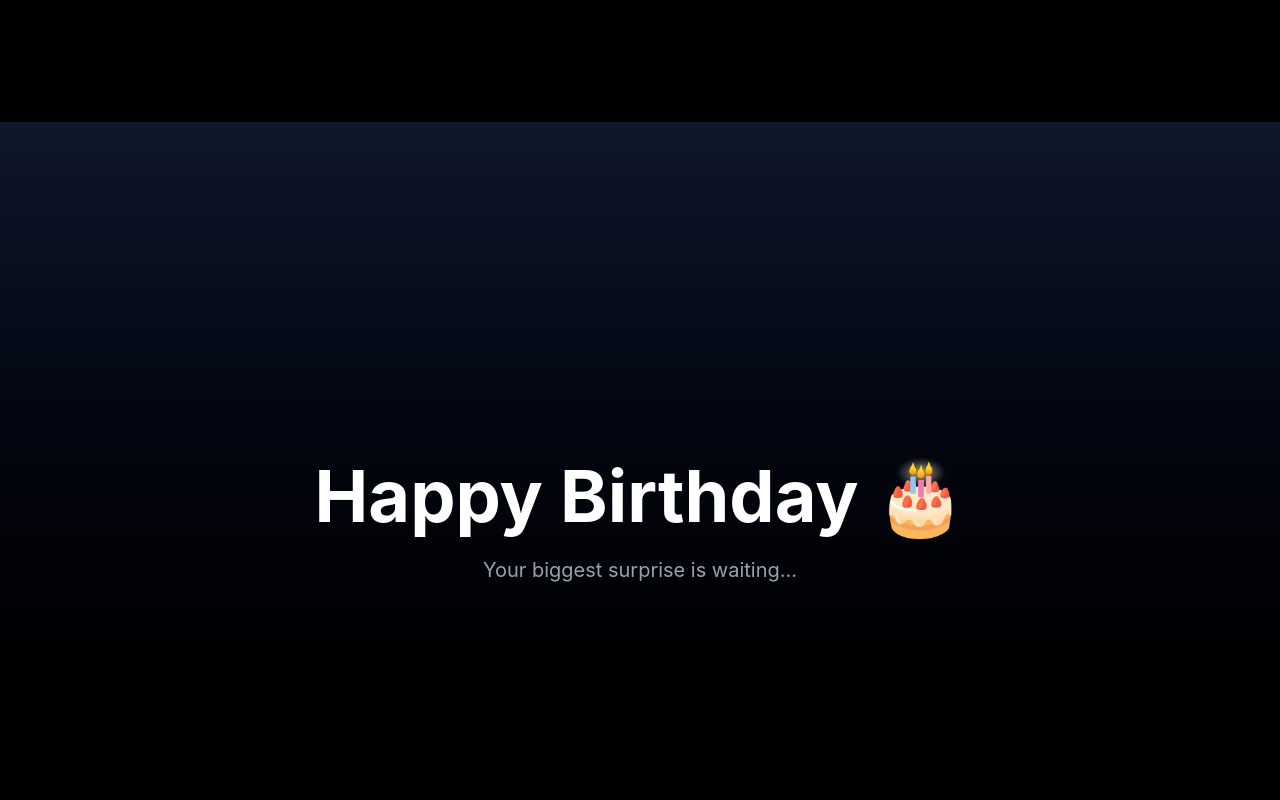
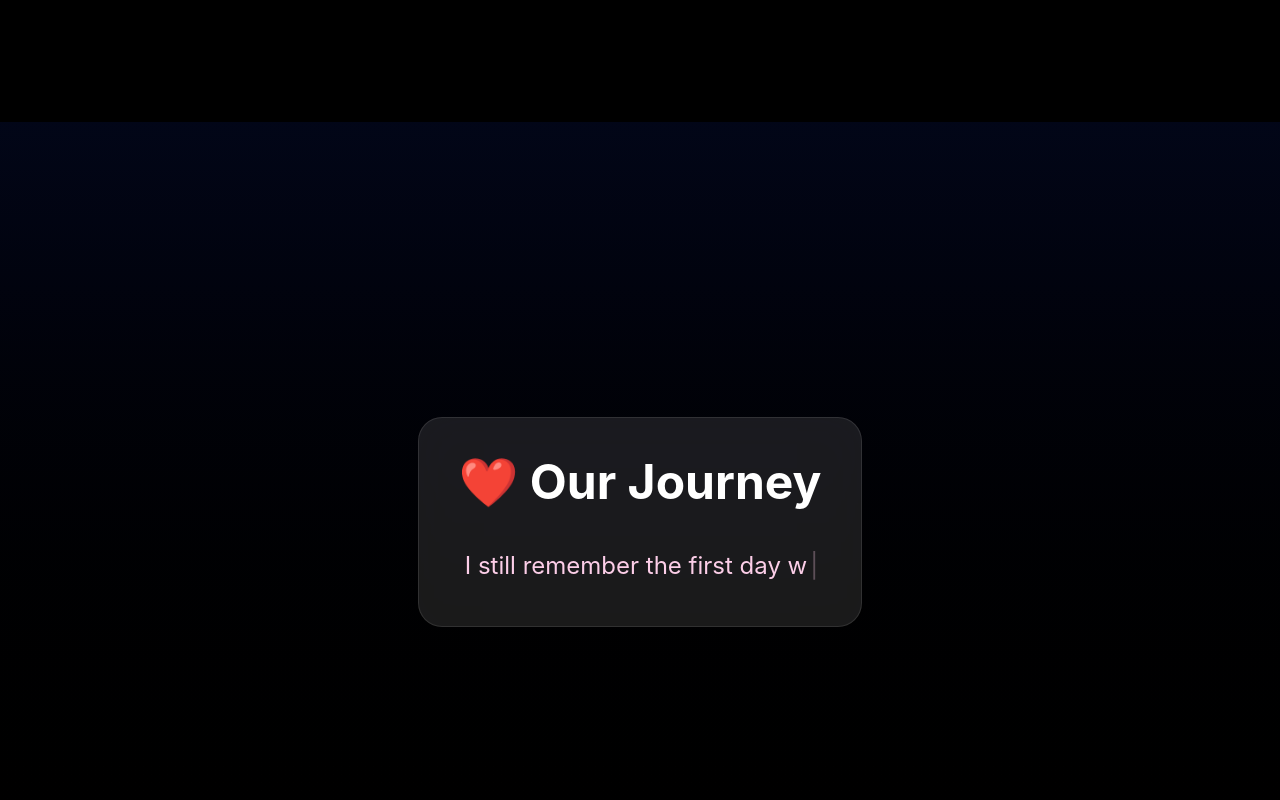
Before and after one commit to tarunpradeep6162/ProjectAurora, a React app in the folder frontend/: page / in a window 1280 px wide. Shown: the part 3680-4480 px from the top of the page. Built offline with nearby package versions, Linux system fonts and the light colour scheme; the HTML template or start-up script is replaced by a standard one.

Commit message:
feat: add cinematic typewriter memory section

```diff
--- /dev/null
+++ b/frontend/src/components/sections/JourneySection.jsx
@@ -0,0 +1,11 @@
+import MemoryTyper from "../typewriter/MemoryTyper";
+
+function JourneySection() {
+  return (
+    <section className="min-h-screen flex items-center justify-center bg-gradient-to-b from-slate-950 to-black px-6">
+      <MemoryTyper />
+    </section>
+  );
+}
+
+export default JourneySection;
--- /dev/null
+++ b/frontend/src/components/typewriter/MemoryTyper.jsx
@@ -0,0 +1,40 @@
+import { Typewriter } from "react-simple-typewriter";
+import { motion } from "framer-motion";
+
+function MemoryTyper() {
+  return (
+    <motion.div
+      initial={{ opacity: 0 }}
+      whileInView={{ opacity: 1 }}
+      viewport={{ once: true }}
+      transition={{ duration: 1 }}
+      className="mx-auto max-w-4xl rounded-3xl border border-white/10 bg-white/10 p-10 backdrop-blur-xl"
+    >
+      <h2 className="mb-10 text-center text-5xl font-bold text-white">
+        ❤️ Our Journey
+      </h2>
+
+      <div className="text-center text-2xl leading-10 text-pink-200">
+
+        <Typewriter
+          words={[
+            "I still remember the first day we met...",
+            "Every smile with you became my favorite memory...",
+            "You made my ordinary life extraordinary...",
+            "Every heartbeat reminds me how lucky I am...",
+            "Happy Birthday, My Love ❤️",
+          ]}
+          loop={0}
+          cursor
+          cursorStyle="|"
+          typeSpeed={60}
+          deleteSpeed={25}
+          delaySpeed={2500}
+        />
+
+      </div>
+    </motion.div>
+  );
+}
+
+export default MemoryTyper;
--- a/frontend/src/pages/Home.jsx
+++ b/frontend/src/pages/Home.jsx
@@ -2,6 +2,7 @@ import HeroSection from "../components/sections/HeroSection";
 import StorySection from "../components/sections/StorySection";
 import MemorySection from "../components/sections/MemorySection";
 import LoveLetterSection from "../components/sections/LoveLetterSection";
+import JourneySection from "../components/sections/JourneySection";
 import BirthdaySection from "../components/sections/BirthdaySection";
 import FooterSection from "../components/sections/FooterSection";
 
@@ -12,6 +13,7 @@ function Home() {
       <StorySection />
       <MemorySection />
       <LoveLetterSection />
+      <JourneySection />
       <BirthdaySection />
       <FooterSection />
     </>
```
